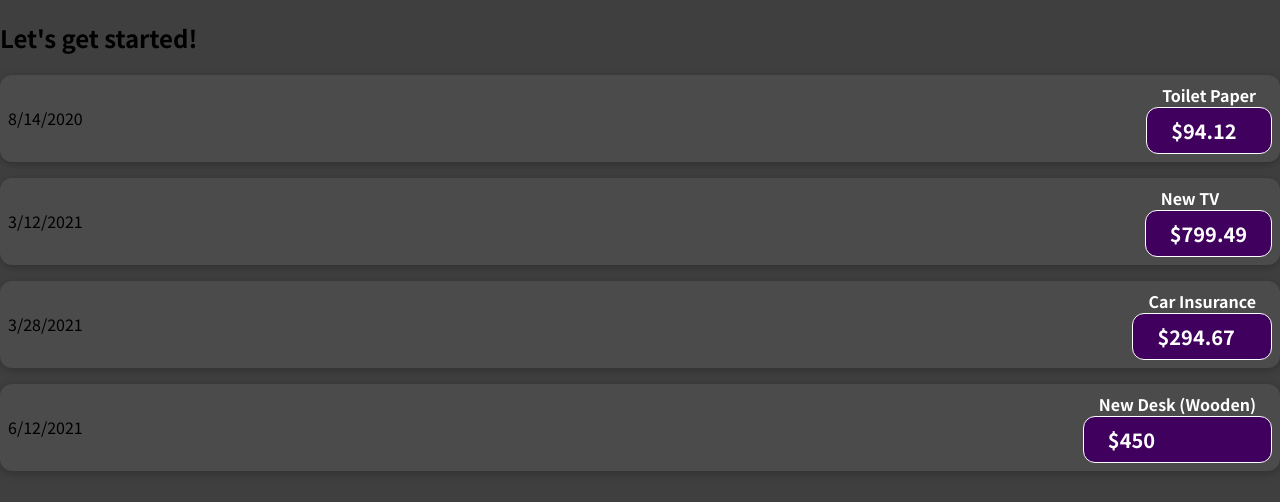
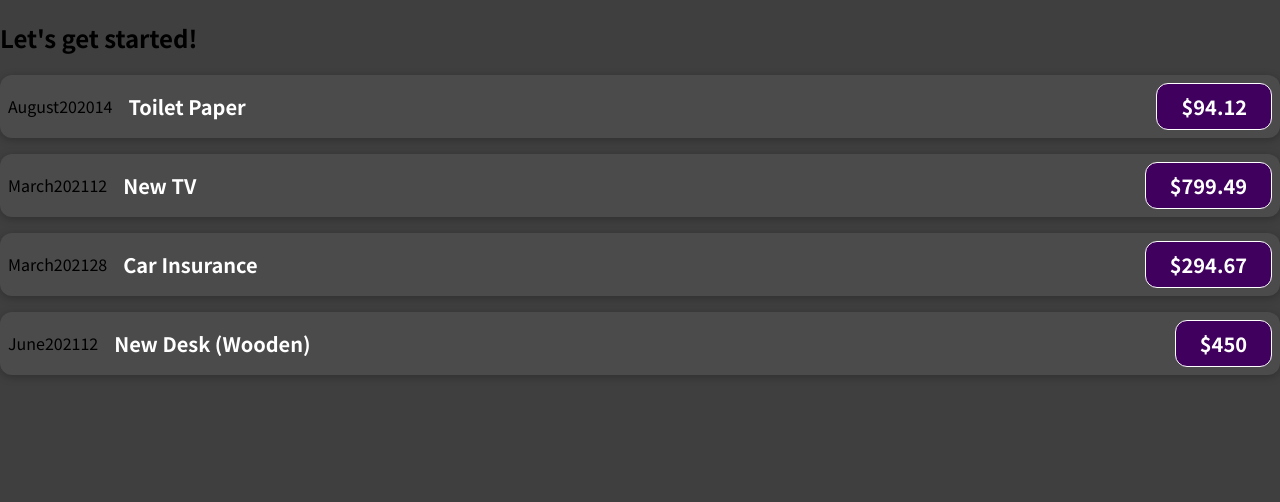
Before and after one commit to hadeersalah7/PracticeChartInReact, a React (Create React App) app: page / in a window 1280 px wide. Shown: the top 502 px of the page. Built offline with nearby package versions, Linux system fonts and the light colour scheme.

Commit message:
fixing date

```diff
--- a/src/components/ExpenseItem.jsx
+++ b/src/components/ExpenseItem.jsx
@@ -1,13 +1,20 @@
 import React from 'react'
 import "./ExpenseItem.css"
 function ExpenseItem(props) {
-
+    const month = props.date.toLocaleString("en-US", { month: "long" })
+    const day = props.date.toLocaleString("en-US", { day: "2-digit" })
+    const year = props.date.getFullYear()
     return (
         <div className='expense-item'>
-            <div className='expense-item__description'>{props.date.toLocaleDateString()}</div>
-            <div><h2>{props.title}</h2>
+            <div>{month}</div>
+            <div>{year}</div>
+            <div>{day}</div>
+            <div className='expense-item__description'>
+
+            <h2>{props.title}</h2>
+            </div>
                 <div className='expense-item__price'>${props.amount }</div>
-            </div>
+
         </div>
     )
 }
```
